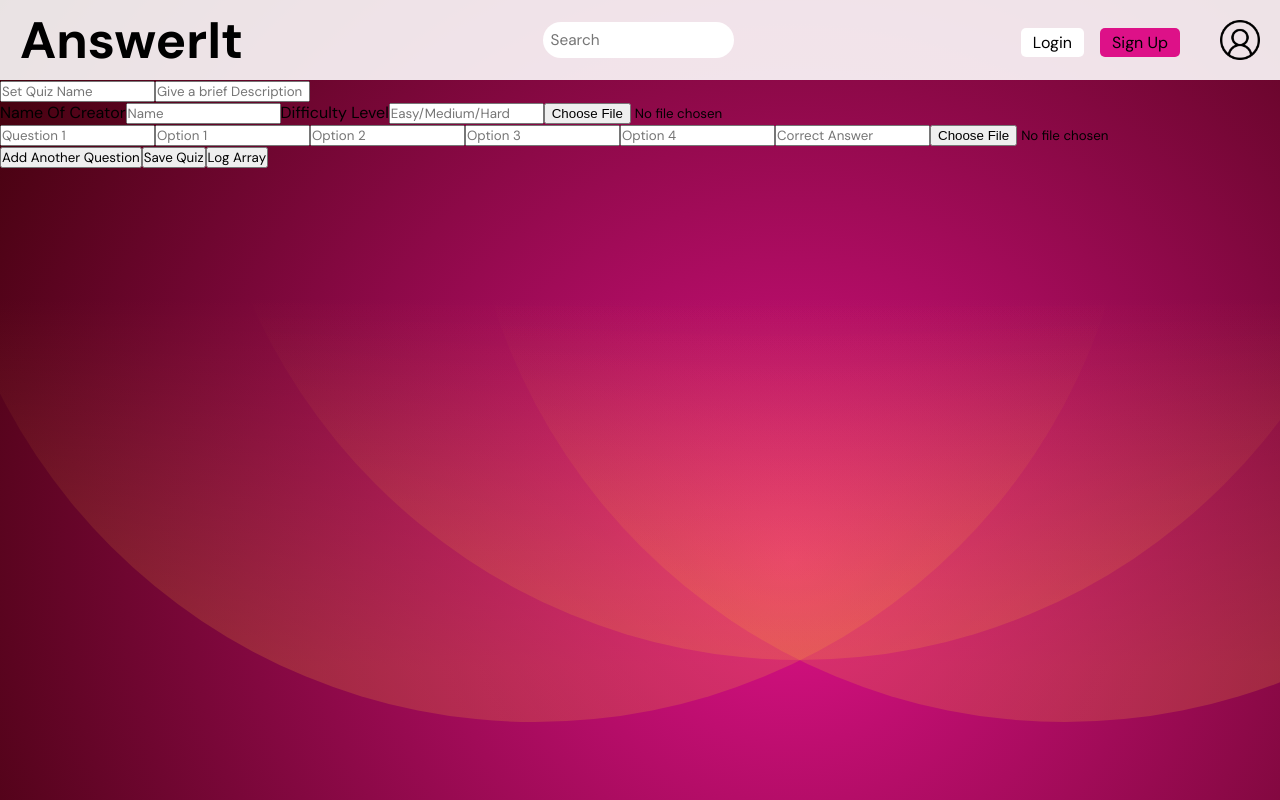
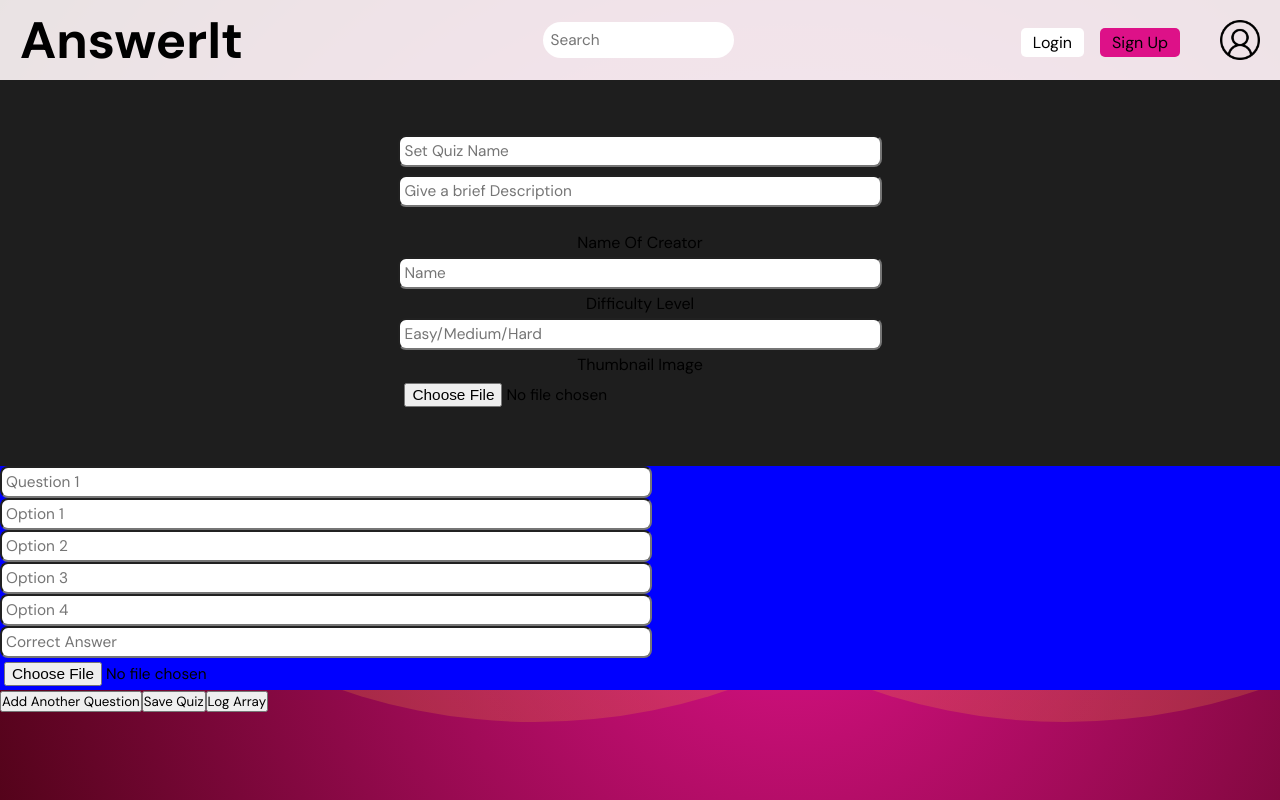
Before and after one commit to RaveZam/Quiz-App-with-Database-And-Quiz-Maker, a React (Vite) app: page /Quizmaker in a window 1280 px wide. Built offline with nearby package versions, Linux system fonts and the light colour scheme; no server answers.

Commit message:
Quizmaker Updates

```diff
--- a/src/index.css
+++ b/src/index.css
@@ -3,6 +3,6 @@
 }
 
 body {
-  overflow-y: hidden;
+  /* overflow-y: hidden; */
   overflow-x: hidden;
 }
--- a/src/quizmakersection/Quizmaker.jsx
+++ b/src/quizmakersection/Quizmaker.jsx
@@ -180,14 +180,16 @@ export default function Quizmaker() {
               type="text"
               placeholder="Easy/Medium/Hard"
             />
+            <label htmlFor="bgimg"> Thumbnail Image </label>
             <input
+              name="bgimg"
               type="file"
               accept="image/png, image/jpeg, image/jpg, image/gif, image/webp"
               onChange={(e) => handleThumbnailChange(e.target.files[0])}
             />
           </div>
           {questions.map((question, qIndex) => (
-            <div key={qIndex}>
+            <div className={styles.questionMakerContainer} key={qIndex}>
               <input
                 placeholder={`Question ${qIndex + 1}`}
                 onChange={(e) => handleQuestionChange(qIndex, e.target.value)}
--- a/src/quizmakersection/quizmaker.module.css
+++ b/src/quizmakersection/quizmaker.module.css
@@ -0,0 +1,35 @@
+body {
+}
+
+.quizdescriptioncontainer {
+  background-color: rgb(30, 30, 30);
+  display: flex;
+  flex-direction: column;
+  align-items: center;
+  text-align: left;
+  padding: 4%;
+}
+
+.quizdescriptioncontainer input {
+  width: 40%;
+  margin: 4px;
+}
+.quizdescriptioncontainer label {
+  text-align: left;
+}
+
+.questionMakerContainer {
+  background-color: blue;
+  display: flex;
+  flex-direction: column;
+}
+
+.questionMakerContainer input {
+  width: 50%;
+}
+
+input {
+  padding: 4px;
+  border-radius: 8px;
+  font-size: 1.2vw;
+}
```
